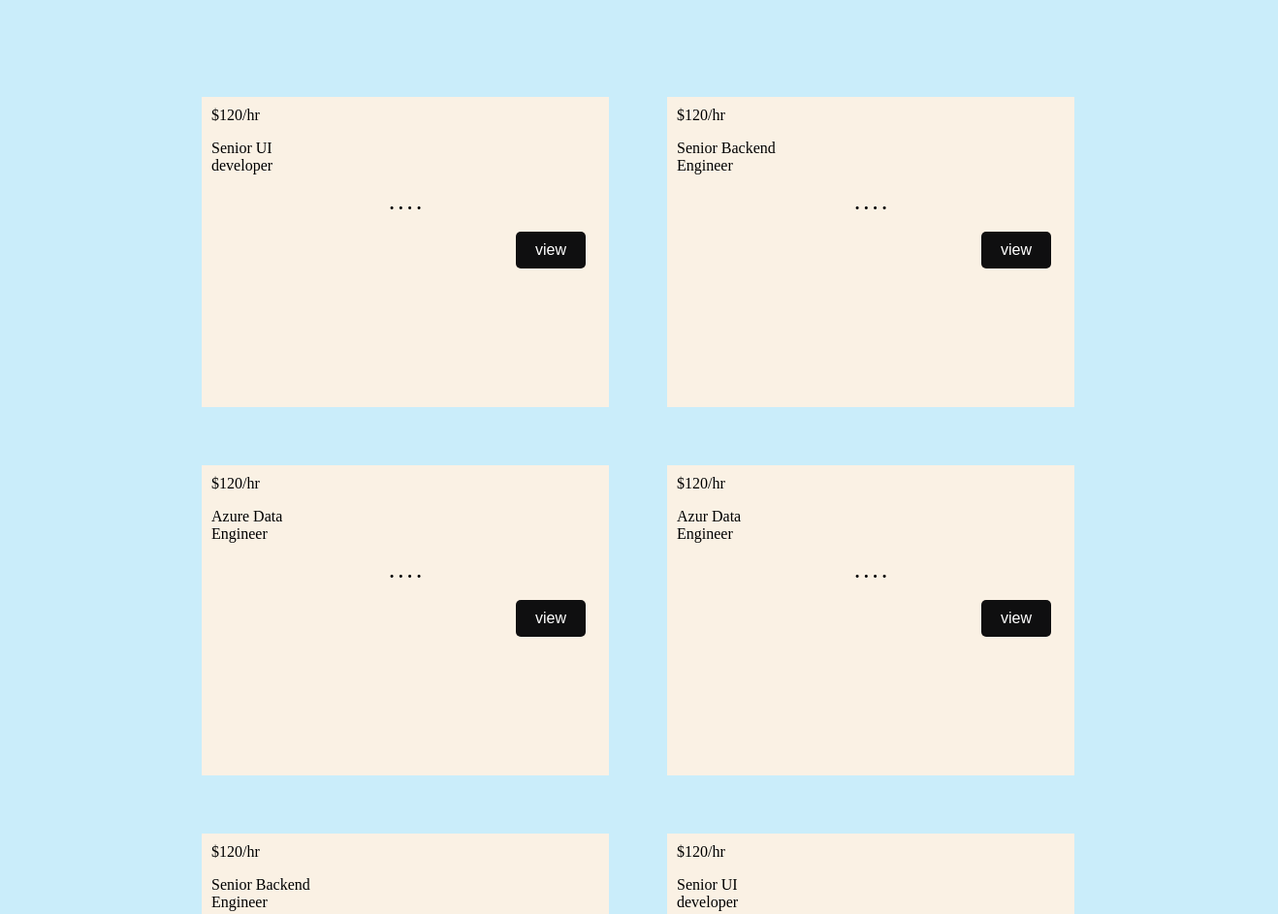
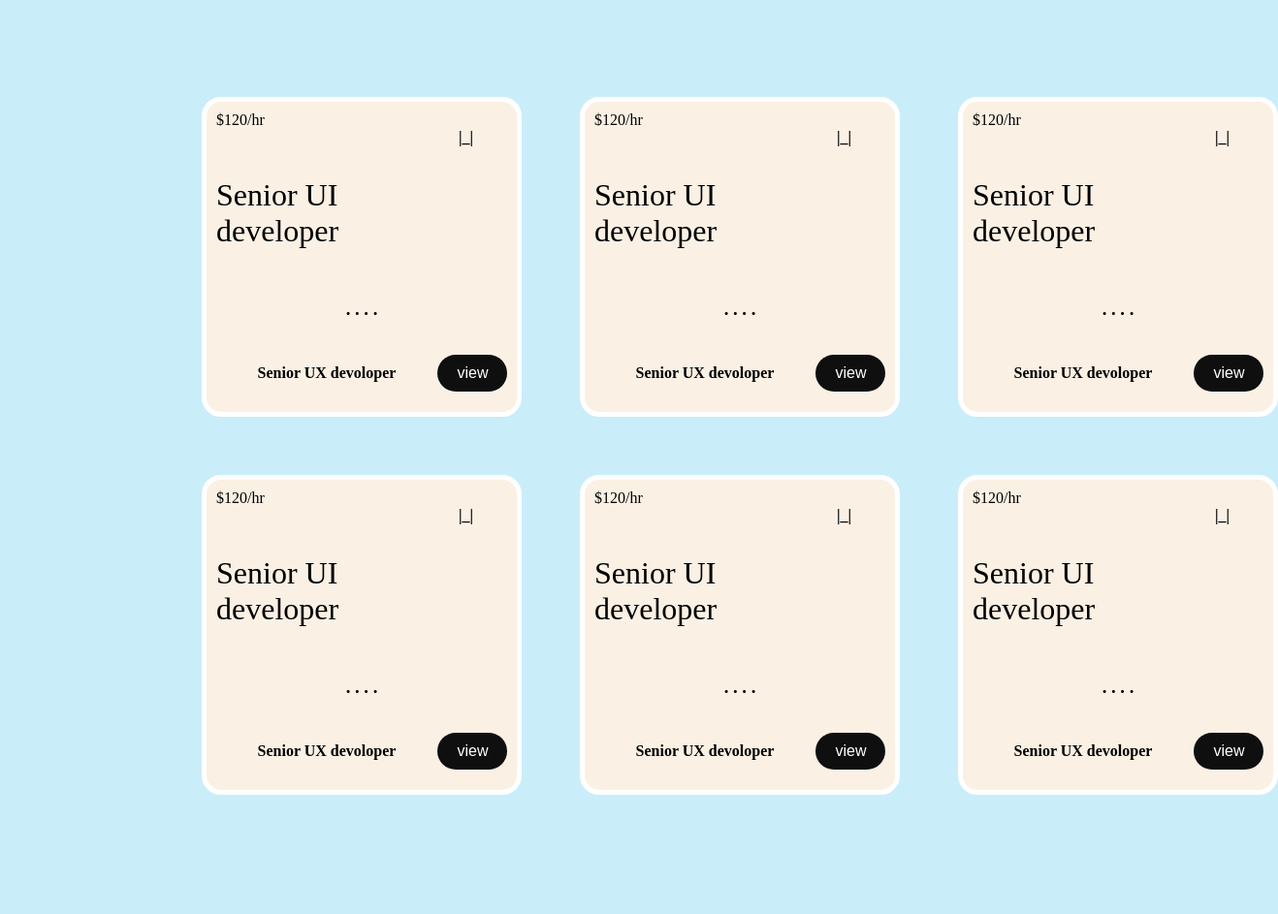
Before and after one commit to ramajeyam-mediwave/Grid-design, a plain HTML site: page apps/index.html in a window 1280 px wide. Shown: the top 943 px of the page at 97% size, 1318 px wide, since content can reach past the window. After the commit the page ends 828 px from the top, so only its background shows below. Drawn offline with Linux system fonts and the light colour scheme.

Commit message:
Modified

```diff
--- a/apps/index.html
+++ b/apps/index.html
@@ -10,48 +10,96 @@
     <div class="grid-div">
       <div class="back">
         <div id="box1">
-          <div class="price">$120/hr</div>
+          <div class="price">
+            $120/hr
+            <h4 class="save">|_|</h4>
+          </div>
           <p>Senior UI <br />developer</p>
+          <div class="dot">
             <h3>. . . .</h3>
+          </div>
+          <br />
+          <div class="combine">
+            <h4 class="footer">Senior UX devoloper</h4>
             <button class="btn">view</button>
           </div>
         </div>
+      </div>
       <div id="box2">
-        <div class="price">$120/hr</div>
-        <p>Senior Backend <br />Engineer</p>
+        <div class="price">
+          $120/hr
+          <h4 class="save">|_|</h4>
+        </div>
+        <p>Senior UI <br />developer</p>
+        <div class="dot">
           <h3>. . . .</h3>
+        </div>
+        <br />
+        <div class="combine">
+          <h4 class="footer">Senior UX devoloper</h4>
           <button class="btn">view</button>
         </div>
+      </div>
       <div id="box3">
-        <div class="price">$120/hr</div>
-        <p>Azure Data <br />Engineer</p>
+        <div class="price">
+          $120/hr
+          <h4 class="save">|_|</h4>
+        </div>
+        <p>Senior UI <br />developer</p>
+        <div class="dot">
           <h3>. . . .</h3>
+        </div>
+        <br />
+        <div class="combine">
+          <h4 class="footer">Senior UX devoloper</h4>
           <button class="btn">view</button>
         </div>
+      </div>
       <div id="box4">
-        <div class="price">$120/hr</div>
-        <p>Azur Data <br />Engineer</p>
+        <div class="price">
+          $120/hr
+          <h4 class="save">|_|</h4>
+        </div>
+        <p>Senior UI <br />developer</p>
+        <div class="dot">
           <h3>. . . .</h3>
+        </div>
+        <br />
+        <div class="combine">
+          <h4 class="footer">Senior UX devoloper</h4>
           <button class="btn">view</button>
         </div>
+      </div>
       <div id="box5">
-        <div class="price">$120/hr</div>
-        <p>Senior Backend <br />Engineer</p>
+        <div class="price">
+          $120/hr
+          <h4 class="save">|_|</h4>
+        </div>
+        <p>Senior UI <br />developer</p>
+        <div class="dot">
           <h3>. . . .</h3>
+        </div>
+        <br />
+        <div class="combine">
+          <h4 class="footer">Senior UX devoloper</h4>
           <button class="btn">view</button>
         </div>
+      </div>
       <div id="box6">
-        <div class="price">$120/hr</div>
+        <div class="price">
+          $120/hr
+          <h4 class="save">|_|</h4>
+        </div>
         <p>Senior UI <br />developer</p>
+        <div class="dot">
           <h3>. . . .</h3>
+        </div>
+        <br />
+        <div class="combine">
+          <h4 class="footer">Senior UX devoloper</h4>
           <button class="btn">view</button>
+        </div>
       </div>
     </div>
   </body>
 </html>
-    </div>
-  </body>
-</html>
-    </div>
-  </body>
-</html>
--- a/apps/style.css
+++ b/apps/style.css
@@ -1,86 +1,33 @@
 body{
     background-color: #CAEDFA;
 }
-
-
 .grid-div {
     display: grid;
     text-align: center;
     margin-top: 100px;
     margin-left: 200px;
     gap: 60px;
-    display: flex;
-    flex-wrap: wrap;
-
-
-
-
-
+    grid-template-columns: auto auto auto;
 
 }
-
-#box1{
-
+#box1 ,#box2 ,#box3 ,#box4 ,#box5 ,#box6{
     padding: 10px;
     background-color: #FAF1E4;
-    width: 400px;
+    width: 300px;
     height: 300px;
-
-
+    border: 5px solid white;
+    border-radius: 20px;
 }
-#box2{
-
-    padding: 10px;
-    width: 400px;
-    height: 300px;
-    background-color: #FAF1E4;
-
-}
-#box3{
-
-    padding: 10px;
-    width: 400px;
-    height: 300px;
-    background-color: #FAF1E4;
-
-}
-#box4{
-
-    padding: 10px;
-    width: 400px;
-    height: 300px;
-    background-color: #FAF1E4;
-
-
-
-
-
-}
-#box5{
-
-    padding: 10px;
-    width: 400px;
-    height: 300px;
-    background-color:#FAF1E4 ;
-    }
-#box6{
-
-    padding: 10px;
-    width: 400px;
-    height: 300px;
-    background-color: #FAF1E4;
-}
-
 .btn{
-    background-color: #0f0f10;
+    background-color: #0F0F10;
         color: #fff;
         padding: 10px 20px;
         border: none;
-        border-radius: 5px;
+        border-radius: 30px;
         cursor: pointer;
         font-size: 16px;
         position: relative;
-        right: -150px;
+        right: -0.5px;
         }
 .price{
     text-align: left;
@@ -88,7 +35,29 @@ body{
 h3{
     color: black;
 }
-
 p{
     text-align: left;
 }
+.save{
+    display: inline;
+    margin-left: 250px;
+}
+.footer{
+    padding: 5px;
+    display: flex;
+    margin: auto    ;
+}
+.dot{
+    display: flex;
+    justify-content: center;
+    align-content: center;
+}
+.combine{
+    display: flex;
+    position: relative;
+}
+
+p{
+    font-size: xx-large;
+}
+h3
```
Also changed, not shown: 1 other file. Lines whose indentation alone changed are shown as unchanged.
